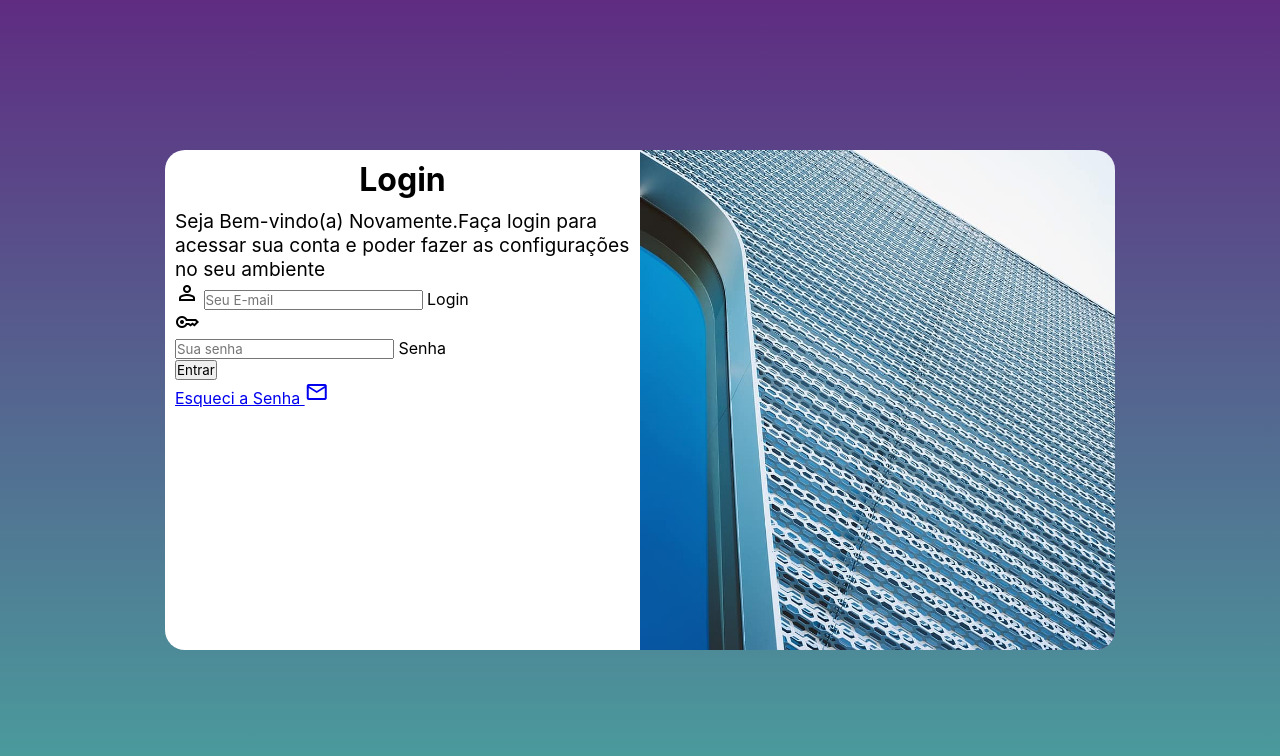
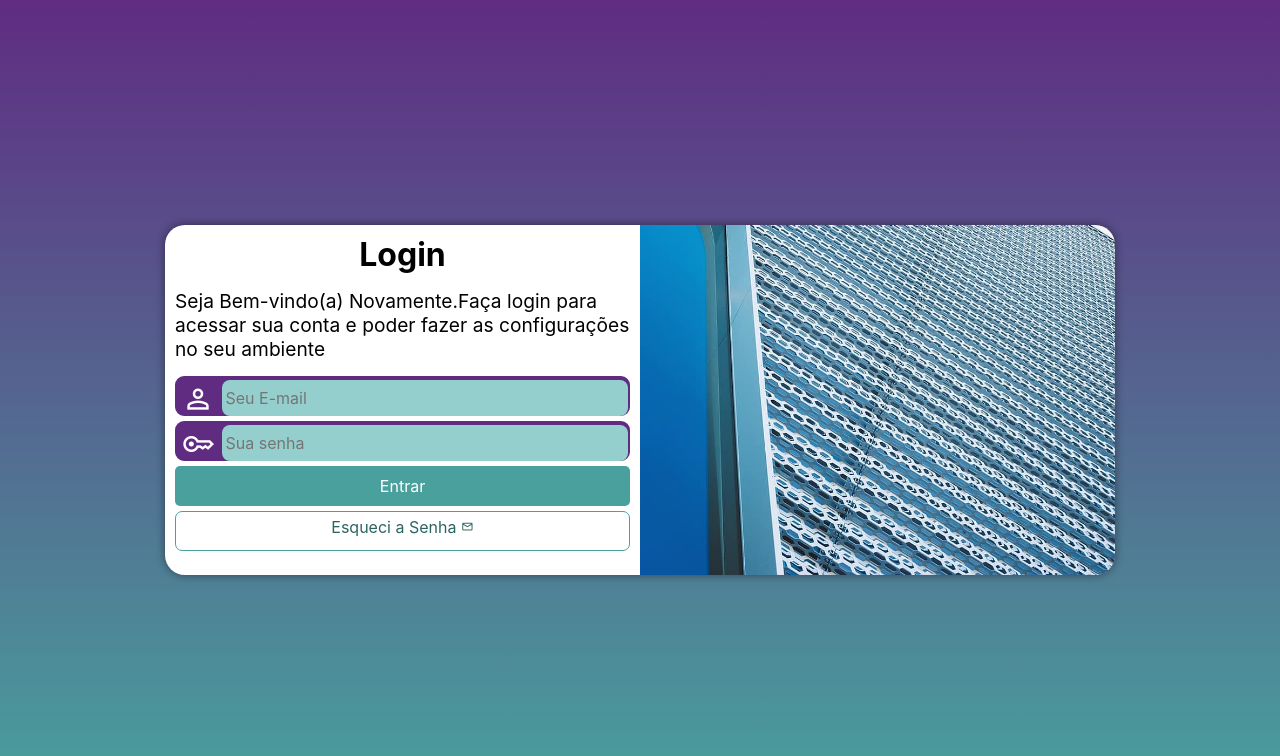
Before and after one commit to thalissongr/projeto-login, a plain HTML site: page index.html in a window 1280 px wide. Drawn offline with nearby package versions, Linux system fonts and the light colour scheme.

Commit message:
form finalizado

```diff
--- a/estilos/media-query.css
+++ b/estilos/media-query.css
@@ -1,12 +1,13 @@
 @charset "UTF-8";
 
 @media screen and (min-width: 768px) and (max-width: 992px) {
+    /* CONFIGURAÇÕES PARA TABLET */
     body,html{
         background-image: linear-gradient(to top, #49a09d, #5f2c82);
     }
     section#login{
         width:80vw ;
-
+       height: 280px;
     }
     section#login > div#foto{
         float: left;
@@ -21,12 +22,13 @@
 }
 
 @media screen and  (min-width: 992px){
+    /* CONFIGURAÇÕES PARA DESKTOP */
      body,html{
         background-image: linear-gradient(to top, #49a09d, #5f2c82);
     }
         section#login{
         width:950px ;
-
+       height: 350px;
     }
     section#login > div#foto{
         float: right;
@@ -43,5 +45,6 @@ div#form > h1{
 }
 div#form > p{
     font-size: 1.2em;
+    margin: 15px 0px;
 }
 }
--- a/estilos/mobile.css
+++ b/estilos/mobile.css
@@ -21,13 +21,15 @@ main{
 section#login{
     position: absolute;
     top: 50%;
-    left: 50%;transform: translate(-50%, -50%);
+    left: 50%;
     overflow: hidden;
 
     background-color: white;
     width: 250px;
-    height: 500px;
+    height: 515px;
     border-radius: 20px;
+    box-shadow: 0px 0px 10px rgba(0, 0, 0, 0.449);
+     transform: translate(-50%, -50%);
     transition: width .3s, height .3s;
     transition-timing-function: ease;
 }
@@ -50,3 +52,79 @@ div#form > h1{
 div#form > p{
     font-size: 0.8em;
 }
+
+form > div.campo{
+    background-color: #5f2c82;
+    border: 2px solid #5f2c82;
+    display: block;
+    width: 100%;
+    height: 40px;
+    border-radius: 9px;
+    margin: 5px 0px;
+}
+
+div.campo > label{
+    display: none;
+}
+
+div.campo > span{
+    color: white;
+    font-size: 2em;
+    width: 40px;
+    padding: 5px;
+}
+
+div.campo > input{
+    background-color:#94cfcd ;
+    font-size: 1em;
+    width:calc(100% - 45px);
+    height: 101%;
+
+    border: 0px;
+    border-radius: 8px;
+    padding: 4px;
+    transform: translateY(-11px);
+}
+
+div.campo > input:focus-within, div.campo > input:hover{
+    background-color: white;
+}
+
+form > input[type=submit]{
+    display: block;
+    font-size: 1em;
+    width: 100%;
+    height: 40px;
+    background-color: #49a09d;
+    color: white;
+    border: none;
+    border-radius: 5px;
+    cursor: pointer;
+}
+
+form > input[type=submit]:hover{
+    background-color: #32716f;
+}
+
+form > a.botao {
+    display: block;
+    text-align: center;
+    font-size: 1em;
+    width: 100%;
+    height: 40px;
+    padding-top: 5px;
+    margin-top: 5px;
+    background-color: white;
+    color: #2d6462;
+    border: 1px solid #49a09d;
+    border-radius: 7px;
+    text-decoration: none;
+}
+
+form > a.botao:hover{
+    background-color: #5fd1ce;
+}
+
+form > a.botao > i{
+    font-size: 0.8em;
+}
--- a/index.html
+++ b/index.html
@@ -28,17 +28,16 @@
                             autocomplete="email" maxlength="30">
                              <label for="imail">Login</label>
                             </div>
-                            <span class="material-symbols-outlined">key</span>
+
                             <div class="campo">
+                                <span class="material-symbols-outlined">key</span>
                                 <input type="password" name="pass" id="ipass" required minlength="8"
                             maxlength="10" placeholder="Sua senha" autocomplete="current-password">
                             <label for="ipass">Senha</label>
                             </div>
 
-
-
-                            <input id="Entrar" type="submit" value="Entrar"><br>
-                            <a href="esqueci.html">
+                             <input id="Entrar" type="submit" value="Entrar">
+                            <a href="esqueci.html" class="botao">
                                 Esqueci a Senha <i class="material-symbols-outlined">mail</i>
                             </a>
                         </form>
```
